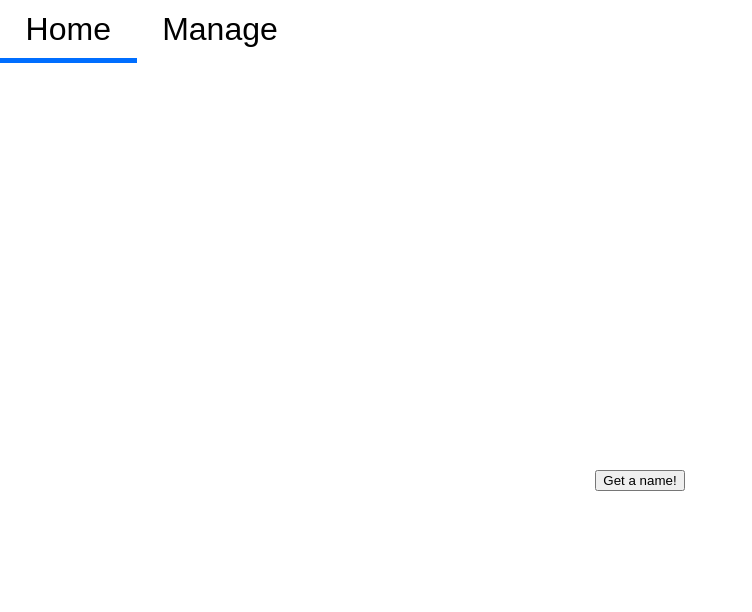
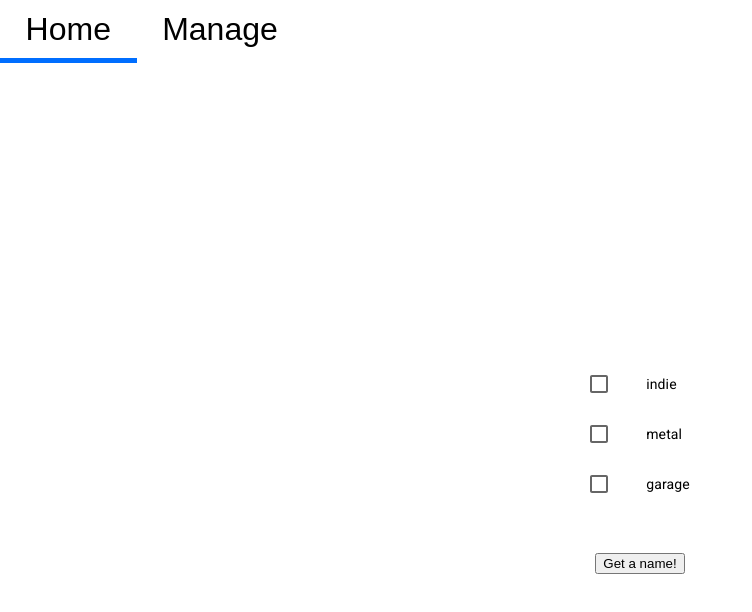
Before and after one commit to willimsbw/band-name-site, a React app in the folder band-name-site/: page / in a window 1280 px wide. Shown: the top 612 px of the page, without its empty margins (0-752 px from the left). Built offline with nearby package versions, Linux system fonts and the light colour scheme.

Commit message:
Added checkboxes to name getter for category tags

```diff
--- a/band-name-site/src/NameDisplayObject.js
+++ b/band-name-site/src/NameDisplayObject.js
@@ -1,27 +1,52 @@
 import React from 'react';
 import NameDisplay from './NameDisplay';
+import NameDisplayOptions from './NameDisplayOptions';
 import Button from './Button';
-
 
 class NameDisplayObject extends React.Component {
     constructor(props) {
         super(props);
-        this.state = {name: ""};
+        this.state = {
+            name: "",
+            checked: []
+         }
         this.renderName = this.renderName.bind(this);
+        this.handleToggle = this.handleToggle.bind(this);
     }
 
     renderName() {
         this.setState({name: "test"});
     }
 
+    handleToggle(value) {
+        console.log("Trying to toggle " + value.toString);
+        // Get the index of the item in the array of checked stuff
+        const currentIndex = this.state.checked.indexOf(value);
+        // Copy existing list of checked stuff
+        const newChecked = [...this.state.checked];
+
+        // If item is not already in list
+        if (currentIndex === -1) {
+            // It got checked -- add it to the list
+            newChecked.push(value);
+        } else {
+            // It was unchecked -- remove it from the list
+            newChecked.splice(currentIndex, 1);
+        }
+
+        // Set the checked list to our modified list
+        this.setState({checked: newChecked});
+    };
+
     render() {
         return (
             <div className="nameDisplayObject">
+                <NameDisplayOptions onClick={this.handleToggle} checked={this.state.checked} listOptions={["indie", "metal", "garage"]} />
                 <NameDisplay name={this.state.name} className="band-name" />
                 <Button onClick={this.renderName} text="Get a name!" className="submit-button" />
             </div>
         );
-    }
+    };
 }
 
 export default NameDisplayObject;
--- /dev/null
+++ b/band-name-site/src/NameDisplayOptions.js
@@ -0,0 +1,35 @@
+import React, { Component } from 'react';
+import List from '@mui/material/List';
+import ListItem from '@mui/material/ListItem';
+import ListItemButton from '@mui/material/ListItemButton';
+import ListItemIcon from '@mui/material/ListItemIcon';
+import ListItemText from '@mui/material/ListItemText';
+import Checkbox from '@mui/material/Checkbox';
+
+
+export default function NameDisplayOptions(props) {
+
+    return (
+        <List>
+            {props.listOptions.map((value) => {
+                return (
+                    <ListItem
+                        key={value}
+                        disablePadding
+                    >
+                        <ListItemButton role={undefined} onClick={() => props.onClick(value)} dense>
+                            <ListItemIcon>
+                                <Checkbox
+                                    edge="start"
+                                    checked={props.checked.indexOf(value) !== -1}
+                                    tabIndex={-1}
+                                />
+                            </ListItemIcon>
+                            <ListItemText id={value} primary={value} />
+                        </ListItemButton>
+                    </ListItem>
+                );
+            })}
+        </List>
+    );
+}
```
